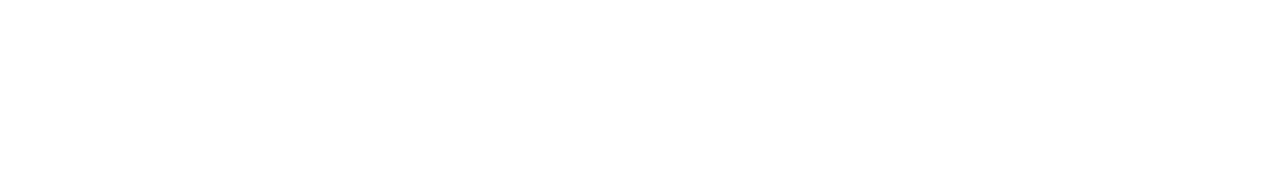
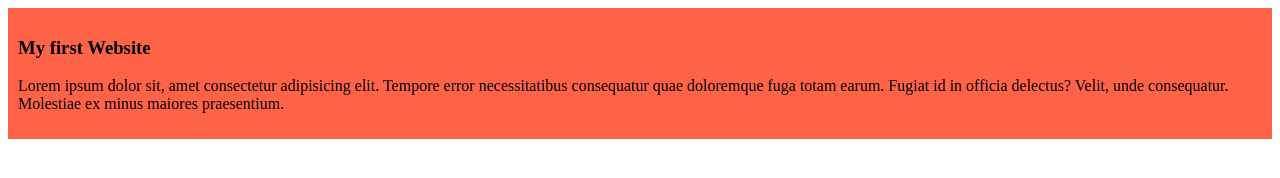
Before and after one commit to nayan-28/my-simple-website, a plain HTML site: page index.html in a window 1280 px wide. Drawn offline with Linux system fonts and the light colour scheme.

Commit message:
added css

```diff
--- a/index.html
+++ b/index.html
@@ -5,10 +5,14 @@
     <meta charset="UTF-8">
     <meta name="viewport" content="width=device-width, initial-scale=1.0">
     <title>My Simple Website</title>
+    <link rel="stylesheet" href="main.css">
 </head>
 
 <body>
-
+    <div>
+        <h3>My first Website</h3>
+        <p>Lorem ipsum dolor sit, amet consectetur adipisicing elit. Tempore error necessitatibus consequatur quae doloremque fuga totam earum. Fugiat id in officia delectus? Velit, unde consequatur. Molestiae ex minus maiores praesentium.</p>
+    </div>
 </body>
 
 </html>
--- /dev/null
+++ b/main.css
@@ -0,0 +1,4 @@
+div {
+    background-color: tomato;
+    padding: 10px;
+}
```
